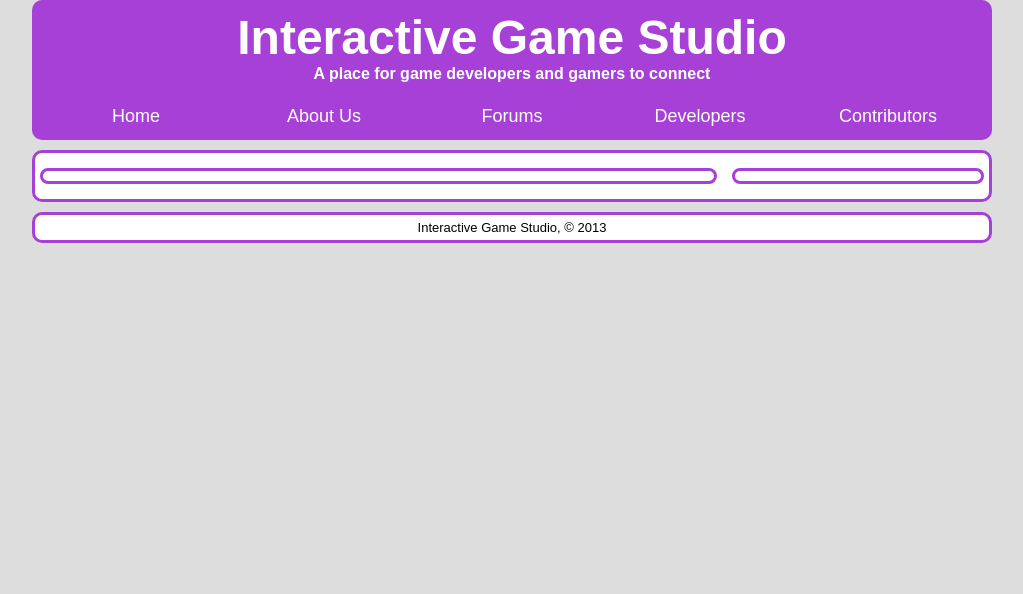
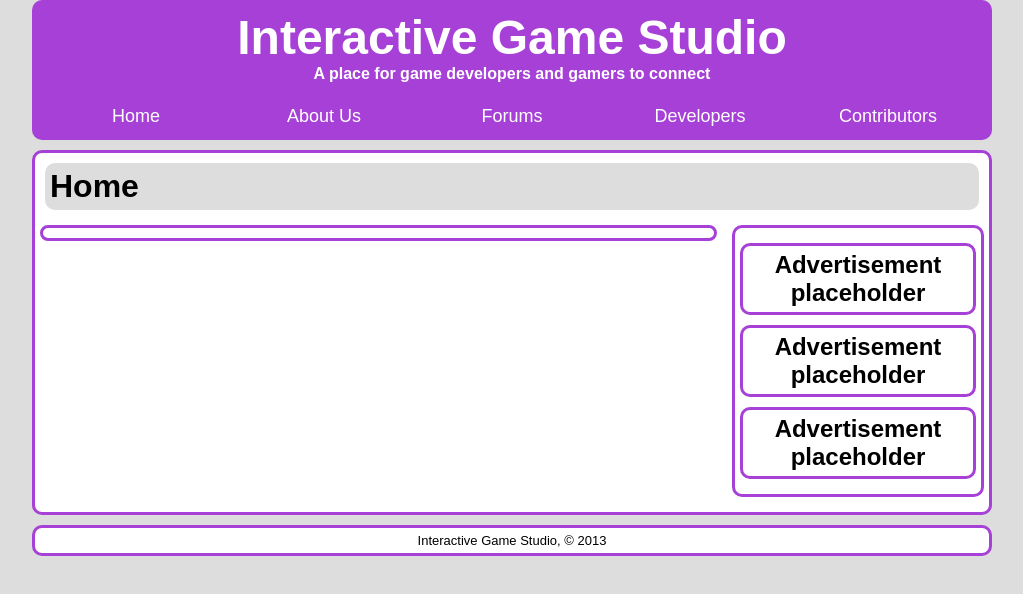
Before and after one commit to chessami92/cist2100-website, a plain HTML site: page index.html in a window 1280 px wide. Shown: the whole page, without its empty margins (128-1151 px from the left). Drawn offline with Linux system fonts and the light colour scheme.

Commit message:
Added a sidebar and headers for each page.

```diff
--- /dev/null
+++ b/ad.html
@@ -0,0 +1,3 @@
+<div class="content centered"><h2>Advertisement placeholder</h2></div>
+<div class="content centered"><h2>Advertisement placeholder</h2></div>
+<div class="content centered"><h2>Advertisement placeholder</h2></div>
--- a/css/main.css
+++ b/css/main.css
@@ -11,12 +11,10 @@ div {
 
 h1 {
     margin: 0;
-    font-size: 300%;
 }
 
 h2 {
     margin: 0;
-    font-size: medium;
 }
 
 .content {
@@ -40,6 +38,14 @@ h2 {
     color: #fff;
     text-align: center;
     padding: 10px;
+}
+
+.header h1 {
+    font-size: 300%;
+}
+
+.header h2 {
+    font-size: medium;
 }
 
 .menu {
@@ -79,6 +85,13 @@ h2 {
     overflow: auto;
 }
 
+#content h1 {
+    margin: 5px;
+    padding: 5px;
+    background-color: #ddd;
+    border-radius: 10px;
+}
+
 #main {
     float: left;
     width: 70%;
--- a/header.html
+++ b/header.html
@@ -1,7 +1,7 @@
 <h1>Interactive Game Studio</h1>
 <h2>A place for game developers and gamers to connect</h2>
 <ul class="menu">
-    <li><a href="" class="smoothColor">Home</a></li>
+    <li><a href="index.html" class="smoothColor">Home</a></li>
     <li><a href="about.html" class="smoothColor">About Us</a></li>
     <li><a href="forums.html" class="smoothColor">Forums</a></li>
     <li><a href="developers.html" class="smoothColor">Developers</a></li>
--- a/index.html
+++ b/index.html
@@ -15,8 +15,9 @@
 <body>
     <div id="header"></div>
     <div id="content" class="content">
+        <h1>Home</h1>
         <div id="main" class="content"></div>
-        <div id="sidebar" class="content"></div>
+        <div id="sidebar"></div>
     </div>
     <div id="footer"></div>
     <script src="js/jquery-2.0.3.js"></script>
--- a/js/main.js
+++ b/js/main.js
@@ -1,2 +1,3 @@
 $( "#header" ).load( "header.html" ).addClass( "header" );
+$( "#sidebar" ).load( "ad.html" ).addClass( "content" );
 $( "#footer" ).html( "Interactive Game Studio, &copy; " + (new Date).getFullYear() ).addClass( "content small centered" );
```
Also changed, not shown: about.html (+2 -1 lines), contributors.html (+2 -1 lines), developers.html (+2 -1 lines), forums.html (+2 -1 lines).
